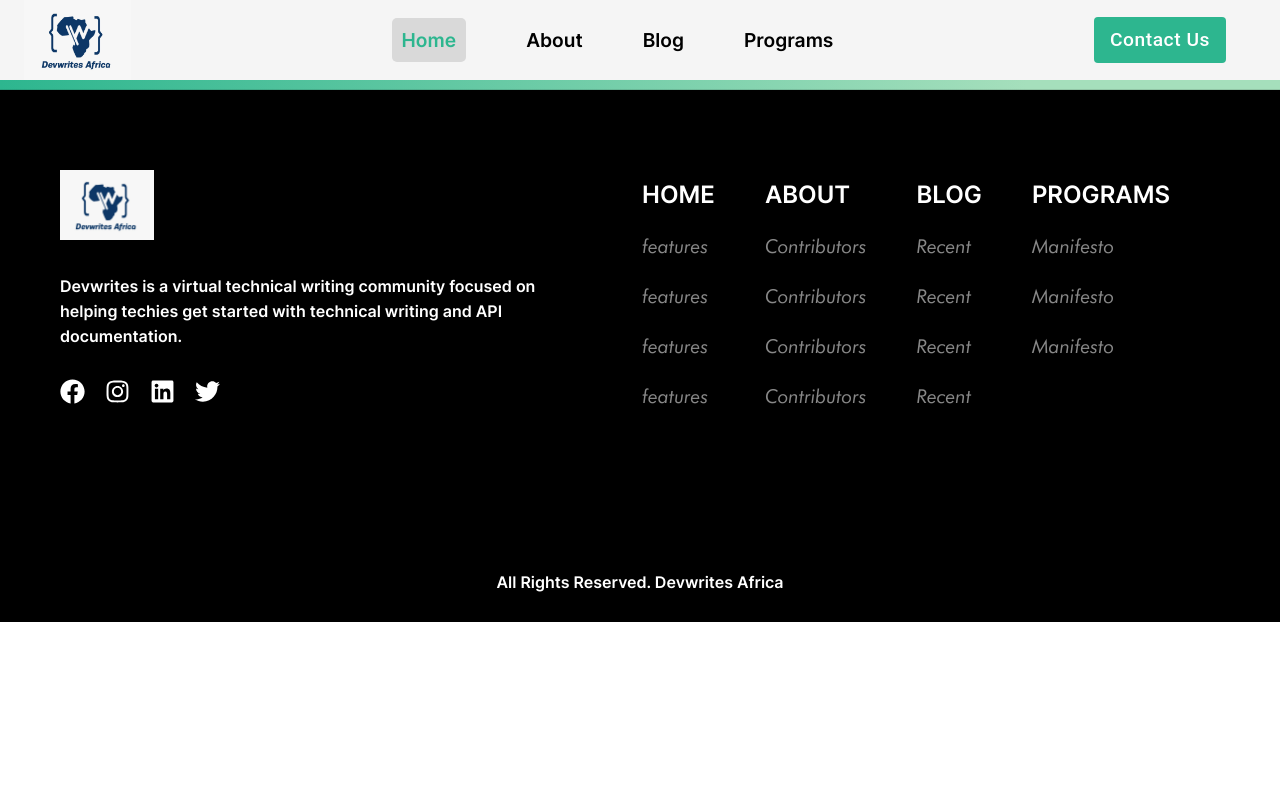
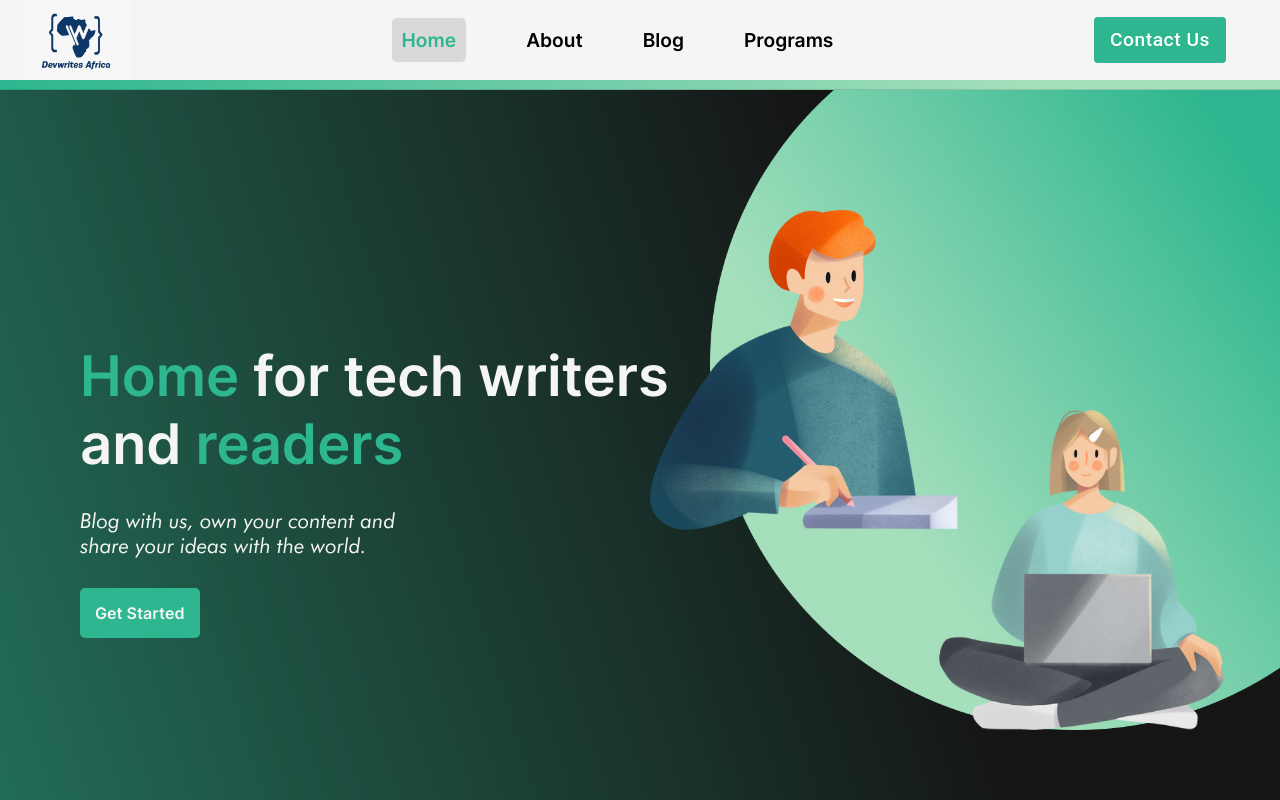
Before and after one commit to Devwrites-Africa/Devwrites, a React (Create React App) app in the folder frontend/: page / in a window 1280 px wide. Shown: the top 800 px of the page. Built offline with nearby package versions, Linux system fonts and the light colour scheme.

Commit message:
Finished the first home page section for  big screen view

```diff
--- a/frontend/src/App.js
+++ b/frontend/src/App.js
@@ -8,12 +8,10 @@ import { Route, Routes } from "react-router-dom";
 function App() {
    return (
       <div className="App">
-         <Navbar />
          <Routes>
             <Route path="/" element={<Home />} />
             <Route path="/about" element={<About />} />
          </Routes>
-         <Footer />
       </div>
    );
 }
--- a/frontend/src/Components/Navbar.js
+++ b/frontend/src/Components/Navbar.js
@@ -45,7 +45,7 @@ const Navbar = ()=> {
                         ) : (
                             <>
                                 <div className='navLink-container'>
-                                    <Link to='' className="active-link">Home</Link>
+                                    <Link to='/' className="active-link">Home</Link>
                                     <Link to='/about'>About</Link>
                                     <Link to=''>Blog</Link>
                                     <Link to=''>Programs</Link>
--- a/frontend/src/Pages/About.js
+++ b/frontend/src/Pages/About.js
@@ -21,6 +21,7 @@ const About = () => {
    };
    return (
       <>
+         <Navbar />
          <div className="header">
             <Divider variant="hr" sx={styles.divider} />
             <header className="header-content">
@@ -187,6 +188,7 @@ const About = () => {
                </Stack>
             </Stack>
          </section>
+         <Footer />
       </>
    );
 };
--- a/frontend/src/Pages/Home.css
+++ b/frontend/src/Pages/Home.css
@@ -0,0 +1,66 @@
+
+.home-page {
+    height: 100vh;
+}
+
+.landing-page {
+    position: relative;
+    height: 100%;
+    background: linear-gradient(252.63deg, #151515 31.06%, #2DB68F 155.45%);
+}
+
+.text-container {
+    position: relative;
+    color: var(--white);
+    font-family: 'Inter';
+    width: 100%;
+    height: 100%;
+    display: flex;
+    padding-left: 80px;
+    flex-direction: column;
+    justify-content: center;
+    z-index: 25;
+}
+
+.text-container > h1 {
+    font-size: 3.5rem;
+    margin-bottom: 30px;
+    font-weight: 700;
+}
+.colored-text {
+    color: var(--lightgreen);
+}
+.text-container > p {
+    font-size: 1.3rem;
+    font-family: 'Futura Bk BT';
+    margin-bottom: 30px;
+
+}
+.get-started-link {
+    background: var(--lightgreen);
+    padding: 15px;
+    border-radius: 5px;
+    color: var(--white);
+    width: fit-content;
+    text-align: center;
+}
+
+.ellipse-desktop {
+    height: 80%;
+    position: absolute;
+    top: 0;
+    right: 0;
+}
+.writers {
+    height: 40%;
+    position: absolute;
+    z-index: 20;
+}
+.male-writer {
+    top: 15%;
+    right: 25%;
+}
+.female-writer {
+    top: 40%;
+    right: 3%;
+}
--- a/frontend/src/Pages/Home.js
+++ b/frontend/src/Pages/Home.js
@@ -1,12 +1,46 @@
 import React from "react";
 import DividerComponent from "../Components/DividerComponent";
+import Navbar from "../Components/Navbar";
+import Footer from "../Components/Footer";
+import { Link } from "react-router-dom";
+import "./Home.css";
 
 const HomePage = ()=> {
     return (
         <div className="home-page">
+            <Navbar />
             <DividerComponent />
             <section className="landing-page">
+                <div className="text-container">
+                    <h1>
+                        <span className="colored-text">Home </span>for tech writers <br /> and <span className="colored-text">readers</span>
+                    </h1>
 
+                    <p>
+                        Blog with us, own your content and <br /> share your ideas with the world.
+                    </p>
+
+                    <Link
+                        to=''
+                        className="get-started-link"
+                    >
+                        Get Started
+                    </Link>
+                </div>
+                <img
+                    src="../images/Ellipse.png"
+                    className="ellipse-desktop"
+                />
+                <img
+                    src="../images/young-man.png"
+                    alt="Male Writer"
+                    className="writers male-writer"
+                />
+                <img
+                    src="../images/young-woman.png"
+                    alt="Female Writer"
+                    className="writers female-writer"
+                />
             </section>
 
             <section className="features-section">
@@ -16,6 +50,7 @@ const HomePage = ()=> {
             <section className="contributors-section">
 
             </section>
+            <Footer />
         </div>
     )
 }
```
Also changed, not shown: frontend/public/Images/Ellipse.png (added).
